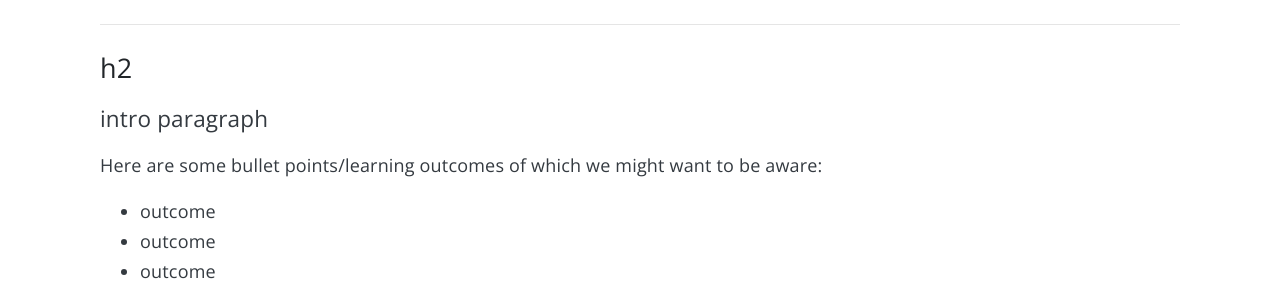
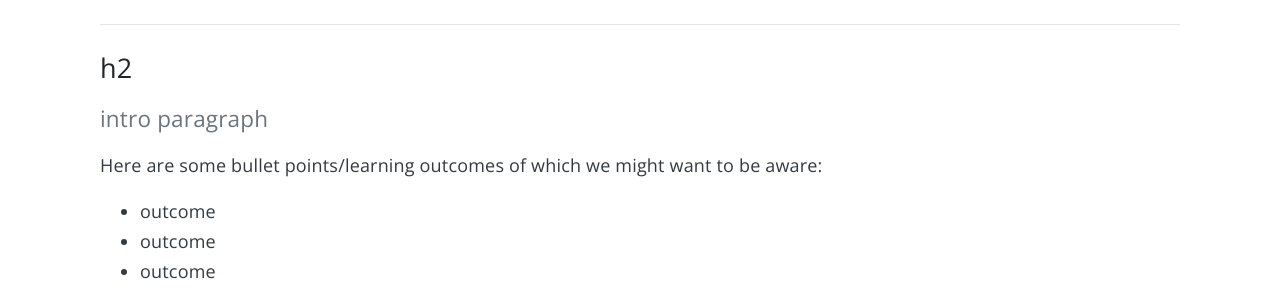
Before and after one commit to intrpr/jekyll-portfol-test, a Jekyll site: the page built from _posts/2019-06-09-constructing-message-meaning.md, in a window 1280 px wide. Shown: the part 543-843 px from the top of the page. Built offline with Jekyll 4.4.1, drawn with Linux system fonts in a browser that asks for light colours; nearby versions of some CDN libraries; some web fonts are replaced; our own code applies the rules of GitHub Pages for plain Markdown files; comment, search, counter and statistics services are not loaded.

Commit message:
Update _articles.scss

```diff
--- a/_sass/_articles.scss
+++ b/_sass/_articles.scss
@@ -48,7 +48,7 @@
 
 
     p, li { font-size: 1.0em; line-height: 1.65em; color: $dark; }
-    .lead { font-size: 1.25em; line-height: 1.45em; }
+    .lead { font-size: 1.25em; line-height: 1.45em; color: $secondary; }
 
     strong { font-weight: 800; }
 
```
